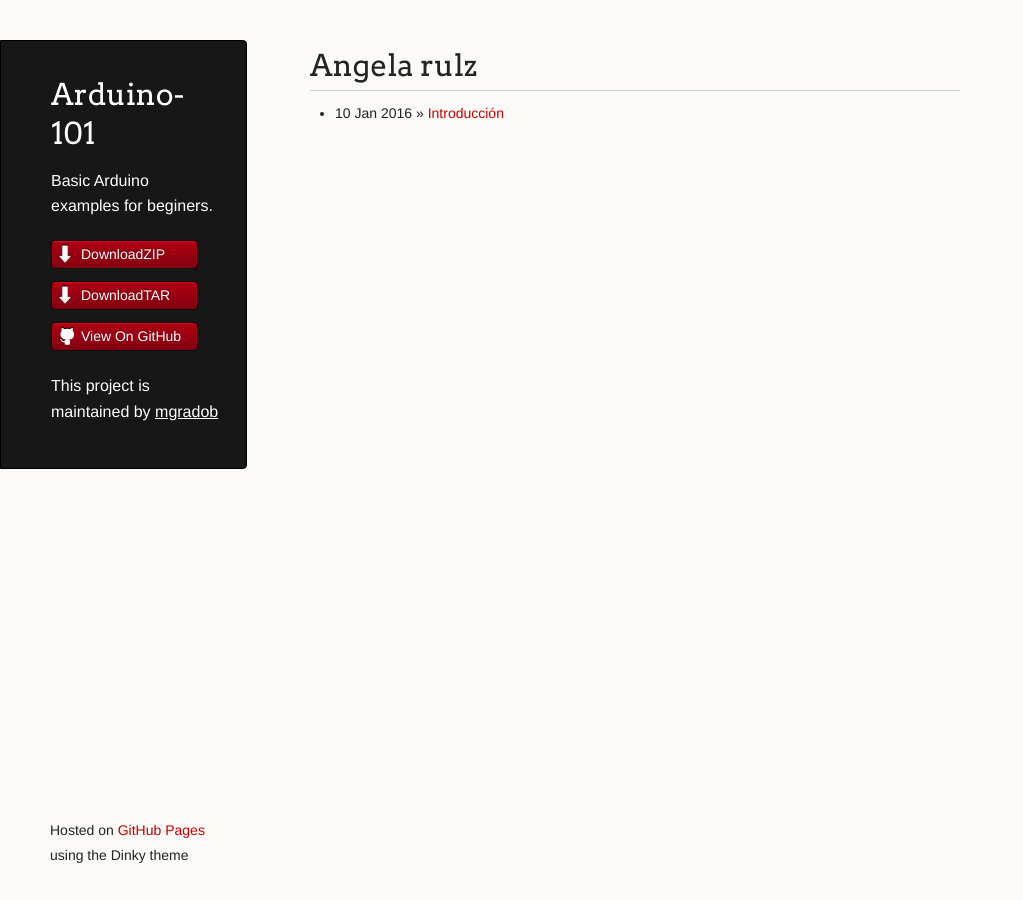
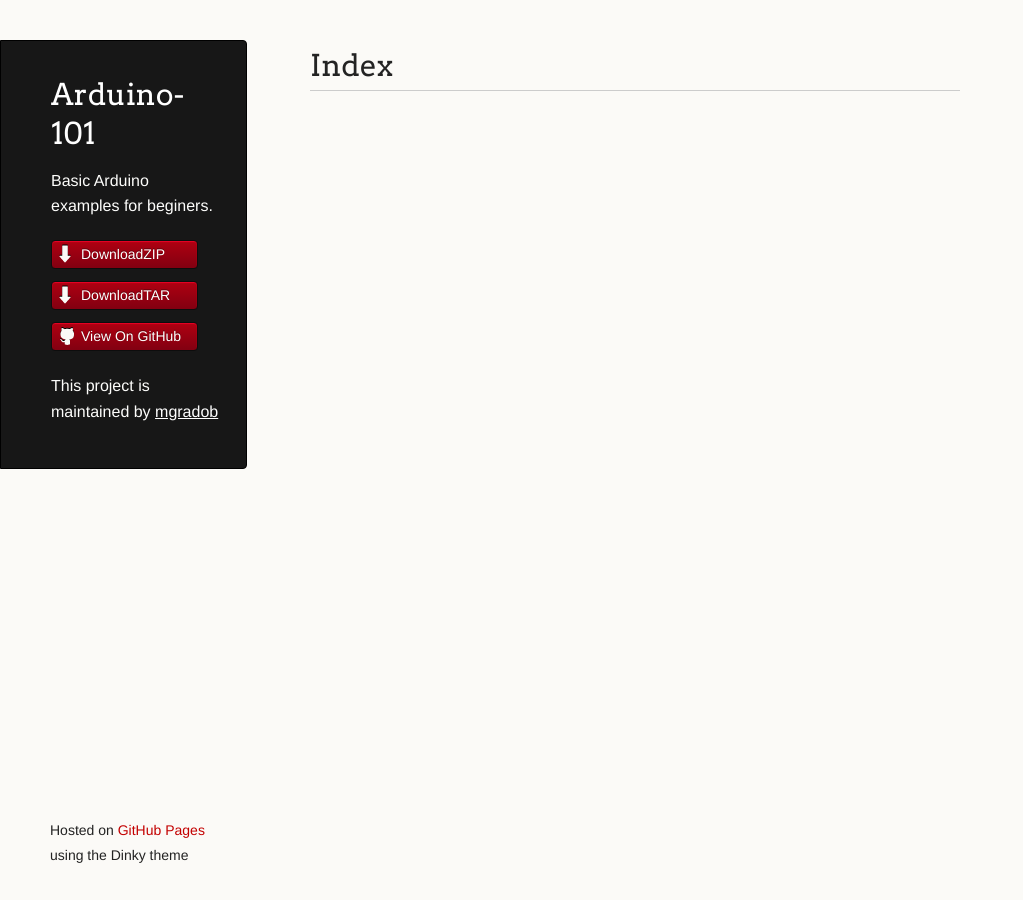
Before and after one commit to mgradob/Arduino-101, a Jekyll site: the page built from index.html, in a window 1280 px wide. Shown: the whole page, without its empty margins (0-1023 px from the left). Built offline with Jekyll 4.4.1, drawn with Linux system fonts in a browser that asks for light colours.

Commit message:
Revert "index posts"
This reverts commit cdec4b3aac84efb2d23157a4f9588cd91959c756.

```diff
--- a/index.html
+++ b/index.html
@@ -3,11 +3,5 @@
 title: Angela rulz
 ---
 <div class="blurb">
-    <h1>{{ page.title }}</h1>
-    <ul class="posts">
-
-        {% for post in site.posts %}
-        <li><span>{{ post.date | date_to_string }}</span> » <a href="{{ post.url }}" title="{{ post.title }}">{{ post.title }}</a></li>
-        {% endfor %}
-    </ul>
+    <h1>Index</h1>
 </div>
```
